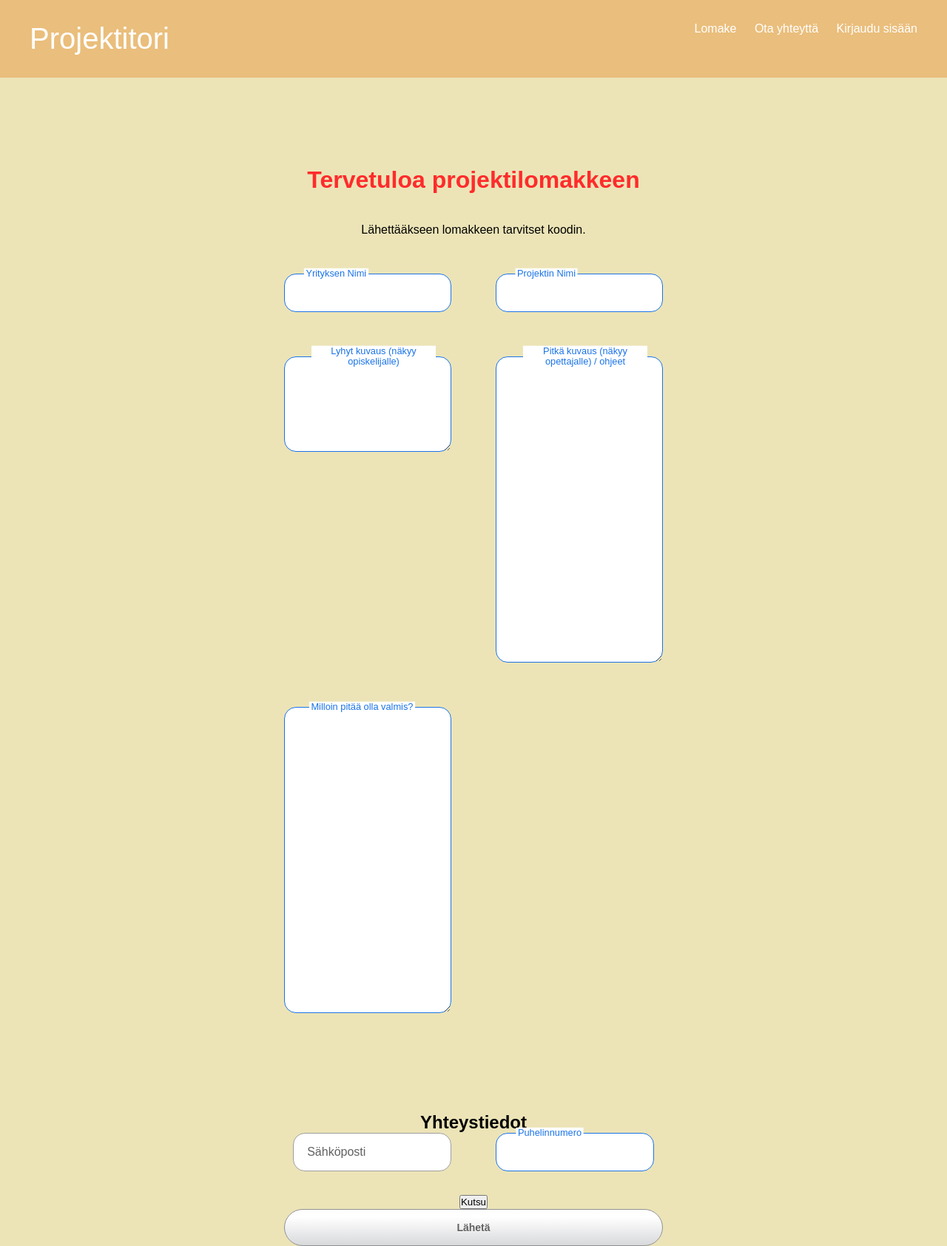
After one commit to dmytshap/OT2project, a PHP site: page /index.php in a window 1280 px wide. The commit adds this page. Shown: the whole page at 74% size. Run offline with PHP 8.4, Linux system fonts and the light colour scheme; the visitor is signed in with stand-in values (Sample User, id 1).

Commit message:
Invite link implementation. After clicking "Kutsu" it generates a token, that is valid for a month. With this token, we make a link. After clicking a link, user (company) has access to the form, but it does not log in user automatically. Only TEACHER, COMPANY roles and valid Token gives access to Lomake. STUDENT role can not access the Lomake.

```diff
--- a/src/backend/connect_to_database.php
+++ b/src/backend/connect_to_database.php
@@ -15,6 +15,7 @@ function connectToDatabase()
 
     /** Make connection to database. */
     $connection = new mysqli($dbservername, $dbusername, $dbpassword, $dbname);
+    $connection -> set_charset("utf8mb4");
 
     /** If connection to database failed, show error */
     if ($connection->connect_error) {
--- a/src/backend/database_get_projects_data.php
+++ b/src/backend/database_get_projects_data.php
@@ -7,7 +7,6 @@ require 'connect_to_database.php';
 function getProjectsFromDatabase() {
 
     $connection = connectToDatabase();
-    $connection->set_charset("utf8mb4");
     $sql = 'SELECT * FROM PROJECT_DATA';
     $result = mysqli_query($connection, $sql);
 
--- a/src/backend/database_user_session.php
+++ b/src/backend/database_user_session.php
@@ -1,33 +1,5 @@
 <?php
-if (session_status() === PHP_SESSION_NONE) {
-    session_start();
-}
-
-/**
- * Database Connection
- * @dbservername database's hostname
- * @dbusername what username used to log in in database
- * @dbpassword username's password
- * @dbname name of the database [table]
- */
-function connectToDatabase()
-{
-    $dbservername = "mariadb";
-    $dbusername = "root";
-    $dbpassword = "projekti";
-    $dbname = "PROJECTS";
-
-    /** Make connection to database. */
-    $connection = new mysqli($dbservername, $dbusername, $dbpassword, $dbname);
-
-    /** If connection to database failed, show error */
-    if ($connection->connect_error) {
-        die("Ei onnistunut yhdistää tietokantaan..." . $connection->connect_error);
-    }
-    return $connection;
-}
-
-
+require_once 'connect_to_database.php';
 /**
  * Generöi OTP ja syöttää sen + sähköpostin tietokantaan
  * @connection
@@ -35,7 +7,9 @@ function connectToDatabase()
  * @expiry
  * @otp = palauttaa 6 pituinen koodi
  */
-function generateOTPAddUserToDatabase($length = 6) {
+function generateOTPAddUserToDatabase($length = 6)
+{
+
 
     //Yhteys tietokantaan + sähköposti
     $connection = connectToDatabase();
@@ -44,6 +18,7 @@ function generateOTPAddUserToDatabase($length = 6) {
     $role = "user";
     $opettajat_tiedosto = file("../res/opettaja.txt", FILE_IGNORE_NEW_LINES | FILE_SKIP_EMPTY_LINES);
     $opettajat_tiedosto = array_map('strtolower', array_map('trim', $opettajat_tiedosto)); //Pitää olla array map että voisimme tarkistaa .txt tiedoston sisältöä in_array() avulla (rivi 64.)
+
 
     // Tämä osoittii toimivan, kun kokeilin käyttää koodia 10 min päästä.
     // Aika mikä näkyy tietokannassa on se, joka on asetettu palvelimella.
@@ -56,29 +31,27 @@ function generateOTPAddUserToDatabase($length = 6) {
     $maxIndex = strLen($characters) - 1;
 
     //Random OTP with length of 6
-    for ($i = 0; $i < $length; $i++){
+    for ($i = 0; $i < $length; $i++) {
         $otp .= $characters[random_int(0, $maxIndex)];
     }
 
     // Sähköposti tekstitiedostossa = opettaja
     if (in_array($email, $opettajat_tiedosto)) {
         $role = "TEACHER";
-    }
-    elseif (!in_array($email, $opettajat_tiedosto) && str_ends_with($email, '@uef.fi')) {  // Sähköposti päättyy uef.fi:lla, mutta ei ole tiedostossa = ei hyväksytään. Mitä jos joku muu opettaja haluaa kirjautua sisään uef.fi sähköpostilla? Tämä tosiaan ei hyväksy, jos on uef.fi säpö ja se ei olle hardkoodattu tiedostoon.
-        echo 'Jos olet opiskelija, käytä @student.uef.fi sähköpostia.';
-        return false; // Tämä estää että OTP luomisen
-    }
-    elseif (str_ends_with($email, '@student.uef.fi')) { //Opiskelija
+    } elseif (!in_array($email, $opettajat_tiedosto) && str_ends_with($email, '@uef.fi')) {  // Sähköposti päättyy uef.fi:lla, mutta ei ole tiedostossa = ei hyväksytään. Mitä jos joku muu opettaja haluaa kirjautua sisään uef.fi sähköpostilla? Tämä tosiaan ei hyväksy, jos on uef.fi säpö ja se ei olle hardkoodattu tiedostoon.
+        $_SESSION['error'] = 'Jos olet opiskelija, käytä @student.uef.fi sähköpostia.';
+        header("Location: /frontend/login.html");
+        exit; // Tämä estää että OTP luomisen
+    } elseif (str_ends_with($email, '@student.uef.fi')) { //Opiskelija
         $role = "STUDENT";
-    }
-    elseif(!str_ends_with($email, '@uef.fi') && !str_ends_with($email, '@student.uef.fi')) { // Yritys
+    } elseif (!str_ends_with($email, '@uef.fi') && !str_ends_with($email, '@student.uef.fi')) { // Yritys
         $role = "COMPANY";
     }
 
 
     // Add email and OTP to database
-    $stmt = $connection -> prepare("INSERT INTO USER_SESSION (EMAIL, OTP_CODE, EXPIRY, ROOLI) VALUE (?, ?, ?, ?)");
-    $stmt -> bind_param("ssss", $email, $otp, $expiry, $role);
+    $stmt = $connection->prepare("INSERT INTO USER_SESSION (EMAIL, OTP_CODE, EXPIRY, ROOLI) VALUE (?, ?, ?, ?)");
+    $stmt->bind_param("ssss", $email, $otp, $expiry, $role);
 
     // Something on the way -> throw exception
     if (!$stmt->execute()) {
@@ -91,7 +64,8 @@ function generateOTPAddUserToDatabase($length = 6) {
 /**
  * Tarkistaa, onko sähköposti ja OTP oikein, sekä onko OTP voimassa (EXPITY >= NOW())
  */
-function login_check_user() {
+function login_check_user()
+{
     // Yhteys tietokantaan + sähköposti + OTP
     $connection = connectToDatabase();
     $email = $_POST['sahkoposti_login'] ?? '';
@@ -104,7 +78,7 @@ function login_check_user() {
     }
 
     // Hakee tiedot (sähköposti + OTP + onko OTP voimassa)
-    $stmt = $connection-> prepare("SELECT *
+    $stmt = $connection->prepare("SELECT *
         FROM USER_SESSION
         WHERE EMAIL = ? AND OTP_CODE = ? AND EXPIRY >= NOW()
         ORDER BY EXPIRY DESC
@@ -112,8 +86,8 @@ function login_check_user() {
     ");
 
 
-    $stmt -> bind_param("ss", $email, $otp);
-    $stmt -> execute();
+    $stmt->bind_param("ss", $email, $otp);
+    $stmt->execute();
     $result = $stmt->get_result();
 
     // Jos $stmt palauttaa rivin, joka pätee, siirrä käyttäjän sivulle, jossa näytetään että kirjautuminen onnistui (tulevaisuudessa voisi siirtää vaikka "minun projektit" sivulle tai vastaavalle).
@@ -129,9 +103,8 @@ function login_check_user() {
         // Onnistunut -> siirrä onnistumissivulle
         header("Location: /frontend/succesfully_loged_in.php");
         exit;
-        }
-    else {
-        header("Location: /virhe.html");
+    } else {
+        header("Location: ../frontend/virhe.html");
     }
     exit;
 }
@@ -140,4 +113,20 @@ function login_check_user() {
 /**TODO:
 Turvallisuutta SQL-injectoneita vasta ja muuta... (myöhemmin tulevaisuudessa sit)
  */
-?>
+
+// Token Generation
+function generateToken()
+{
+    $token = bin2hex(random_bytes(20));
+    return $token;
+}
+
+// Adds Token To database
+function addTokenToDatabase($connection, $token)
+{
+    $token_expiry = date("Y-m-d H:i:s", strtotime("+1 month"));
+
+    $stmt = $connection->prepare("INSERT INTO INVITE_LINKS (TOKEN, TOKEN_EXPIRY) VALUES (?, ?)");
+    $stmt->bind_param("ss", $token, $token_expiry);
+    $stmt->execute();
+}
--- a/src/frontend/login.html
+++ b/src/frontend/login.html
@@ -25,9 +25,9 @@ Sivun toiminnallisuus on tiedostossa database_user_session.php.
     <header>
         <p class="projektitori"> <a href="main.php"> Projektitori</p>
         <nav>
-            <a href="../index.html"> Lomake</a>
+            <a href="../index.php"> Lomake</a>
             <a href="otayhteytta.html"> Ota yhteyttä</a>
-            <a href="login.htm"> Kirjaudu sisään</a>
+            <a href="login.html"> Kirjaudu sisään</a>
         </nav>
     </header>
     <div class="main_page">
@@ -36,7 +36,7 @@ Sivun toiminnallisuus on tiedostossa database_user_session.php.
                 <div class="login_main">
                     <div class="input-group">
                         <input name="sahkoposti_login"  class="input" type="text" required>
-                        <label class="user-label">  UEF sähköpostisi </label>
+                        <label class="user-label">  Sähköpostisi </label>
                     </div>
                     <div class="input-group">
                         <input name="salasana_login" class="input"  type="password">
--- a/src/frontend/main.php
+++ b/src/frontend/main.php
@@ -16,7 +16,7 @@
     <header>
         <p class="projektitori"> <a href="main.php">  Projektitori</p>
         <nav>
-            <a href="../index.html"> Lomake</a>
+            <a href="../index.php"> Lomake</a>
             <a href="otayhteytta.html"> Ota yhteyttä</a>
             <a href="my_projects.php">My Projects</a>
             <a href="login.html"> Kirjaudu sisään</a>
--- a/src/frontend/otayhteytta.html
+++ b/src/frontend/otayhteytta.html
@@ -15,7 +15,7 @@
     <header>
         <p class="projektitori"> <a href="main.php"> Projektitori</p>
         <nav>
-            <a href="../index.html"> Lomake</a>
+            <a href="../index.php"> Lomake</a>
             <a href="otayhteytta.html"> Ota yhteyttä</a>
             <a href="my_projects.php">My Projects</a>
             <a href="login.html"> Kirjaudu sisään</a>
--- a/src/frontend/succesfully_loged_in.php
+++ b/src/frontend/succesfully_loged_in.php
@@ -37,7 +37,7 @@ $role = $_SESSION['role'];
     <header>
         <p class="projektitori"> <a href="main.php"> Projektitori</a></p>
         <nav>
-            <a href="../index.html"> Lomake</a>
+            <a href="../index.php"> Lomake</a>
             <a href="otayhteytta.html"> Ota yhteyttä</a>
             <a href="my_projects.php">My Projects</a>
             <a href="login.html"> Kirjaudu sisään</a>
--- a/src/frontend/success_add_to_database.php
+++ b/src/frontend/success_add_to_database.php
@@ -17,7 +17,7 @@
     <header>
         <p class="projektitori"> <a href="main.php">  Projektitori</p>
         <nav>
-            <a href="../index.html"> Lomake</a>
+            <a href="../index.php"> Lomake</a>
             <a href="otayhteytta.html"> Ota yhteyttä</a>
             <a href="my_projects.php">My Projects</a>
             <a href="login.html"> Kirjaudu sisään</a>
--- a/src/frontend/virhe.html
+++ b/src/frontend/virhe.html
@@ -13,7 +13,7 @@
     <header>
         <p class="projektitori"> <a href="main.php"> Projektitori</a></p>
         <nav>
-            <a href="../index.html"> Lomake</a>
+            <a href="../index.php"> Lomake</a>
             <a href="otayhteytta.html"> Ota yhteyttä</a>
             <a href="my_projects.php">My Projects</a>
             <a href="login.html"> Kirjaudu sisään</a>
--- /dev/null
+++ b/src/index.php
@@ -0,0 +1,153 @@
+<?php
+session_start();
+require_once 'backend/database_user_session.php';
+
+// Ajatus on tämä: Lomakkeelle pääse ainoastaan jos on TEACHER tai COMPANY rooli.
+// Opiskelijat eivät näe lomaketta.
+// Lomakkeen pääse myös linkin kautta. Linkille luodaan token, jonka tallennettaan INVITE_TOKEN taulukkoon (tietokannassa).
+// Eli siis tätä varten tein vielä yhden taulukon, toista ratkaisua en ole keksinyt. Taulukossa on TOKEN ja TOKEN_EXPIRY
+
+$authenticated = false;
+
+// Jos on kirjauttunut sisään ja on opettaja = on pääsy
+if (isset($_SESSION['logged_in']) && $_SESSION['role'] === 'TEACHER') {
+    $authenticated = true;
+}
+// Jos on kirjauttunut sisään ja on yritys = on pääsy
+if (isset($_SESSION['logged_in']) && $_SESSION['role'] === "COMPANY") {
+    $authenticated = true;
+}
+
+// Painat linkkiä jossa on valid token = on pääsy.
+if (isset($_GET['token'])) {
+    $token = htmlspecialchars($_GET['token']);
+
+    $connection = connectToDatabase();
+    $stmt = $connection->prepare("SELECT TOKEN FROM INVITES WHERE TOKEN = ? AND TOKEN_EXPIRY > NOW()");
+    $stmt->bind_param("s", $token);
+    $stmt->execute();
+
+    // Jos tietokannassa löytyi tokeni: authenticated = true.
+    $result = $stmt->get_result()->fetch_assoc();
+    if ($result) {
+        $authenticated = true;
+    }
+}
+// Jos ei ole kirjautunut sisään = ei pääsyä
+if (!$authenticated) {
+    die("EI PÄÄSYÄ. TARVITSET KUTSULINKIN TAI SOPIVAN ROOLIN!");
+}
+
+$invite_link = '';
+// Jos painettiin "Kutsu" näppäintä...
+if (isset($_POST['inviteButton'])) {
+    include 'backend/generate_invite_link.php';
+    $invite_link = generateInviteLink();
+}
+
+// Jos painettiin "Lähetä" näppäintä...
+if (isset($_POST['acceptbutton'])) {
+    include 'backend/database_add_projects_data.php';
+    exit();
+}
+?>
+<!-- Sen jälkeen kun painettiin Kutsu näppäintä, tämä näytetään opettajalle: -->
+<script>
+    function alertUser() {
+        alert("Tässä on kutsulinkki: " + $invite_link)
+    }
+</script>
+
+<!DOCTYPE html>
+<html lang="en">
+
+<head>
+    <meta charset="UTF-8">
+    <meta name="viewport" content="width=device-width, initial-scale=1.0">
+    <link rel="stylesheet" href="styles/styles_lomake.css">
+    <title>Lomake</title>
+</head>
+
+<body>
+    <header>
+        <p class="projektitori"> <a href="frontend/main.php"> Projektitori</a></p>
+        <nav>
+            <a href="index.php"> Lomake</a>
+            <a href="frontend/otayhteytta.html"> Ota yhteyttä</a>
+            <a href="frontend/login.html"> Kirjaudu sisään</a>
+
+        </nav>
+    </header>
+    <div class="container">
+        <h1 class="title">Tervetuloa projektilomakkeen</h1>
+        <div class="code_explanation_text_div">
+            <p class="code_explanation_text"> Lähettääkseen lomakkeen tarvitset koodin. </p>
+        </div>
+        <form action="index.php" method="post">
+            <div class="form-grid">
+                <div class="input-group">
+                    <input type="text" name="yritysnimi" class="input">
+                    <label class="user-label">Yrityksen Nimi</label>
+                </div>
+
+                <div class="input-group">
+                    <input type="text" name="projektinnimi" class="input">
+                    <label class="user-label">Projektin Nimi</label>
+                </div>
+
+                <div class="input-group">
+                    <textarea name="lyhytkuvaus" class="input" rows="5"
+                        cols="40"></textarea>
+                    <label class="user-label">Lyhyt kuvaus (näkyy opiskelijalle)</label>
+                </div>
+
+                <div class="input-group">
+                    <textarea name="pitkakuvaus" class="input" rows="20"
+                        cols="40"></textarea>
+                    <label class="user-label">Pitkä kuvaus (näkyy opettajalle) / ohjeet </label>
+                </div>
+
+                <div class="input-group label-float">
+                    <textarea name="datetime" class="input" rows="20" cols="40"></textarea>
+                    <label class="user-label">Milloin pitää olla valmis?</label>
+                </div>
+
+
+            </div>
+
+
+            <div class="container2">
+                <h2> Yhteystiedot</h2>
+                <div class="contact-grid">
+                    <div class="input-group">
+                        <input type="text" name="sahkoposti" class="input" required autocomplete="off">
+                        <label class="user-label">Sähköposti</label>
+                    </div>
+
+                    <div class="input-group">
+                        <input type="text" name="puhelinnumero" class="input">
+                        <label class="user-label">Puhelinnumero</label>
+                    </div>
+                </div>
+            </div>
+            <div class="button_container">
+                <button class="invite_button" name="inviteButton" type="submit" onClick="alertUser()" value=" Show alert Box">
+                    Kutsu </button>
+                <!--Kun tämä painetaan, ilmoitus menisi main.html korttina ja lisättäisiin gridiin. Gridiin menisi nimi, aika, lyhyt kuvaus ja timestamp (aika, milloin lähetettiin kortin).-->
+                <button class="accept_button" name="acceptbutton" type="submit">
+                    Lähetä
+                </button>
+            </div>
+            <?php if ($invite_link): ?>
+                <script>
+                    window.onload = function() {
+                        alert("Tässä on kutsulinkki:\n<?php echo $invite_link; ?>");
+                    }
+                </script>
+
+            <?php endif; ?>
+        </form>
+    </div>
+</body>
+
+</html>
```
Also changed, not shown: src/backend/generate_invite_link.php (added, +14 -0 lines). Lines whose indentation alone changed are shown as unchanged.
